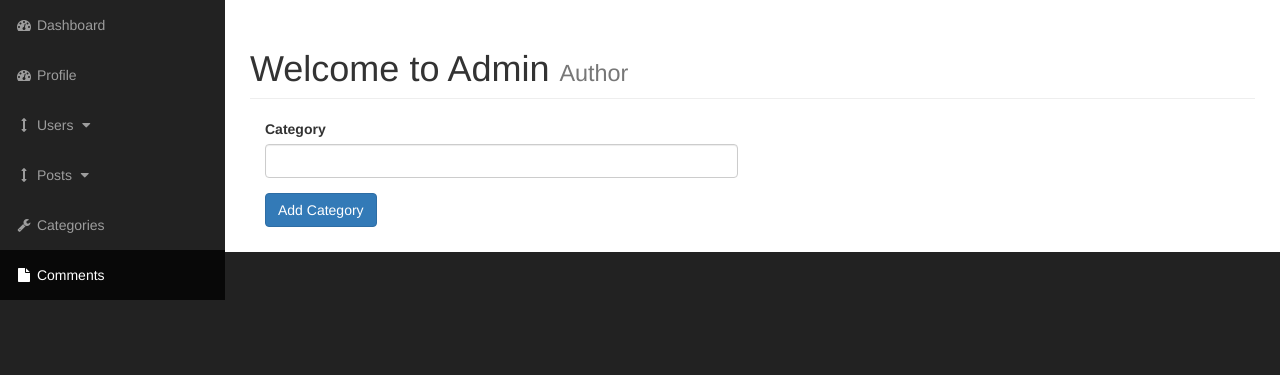
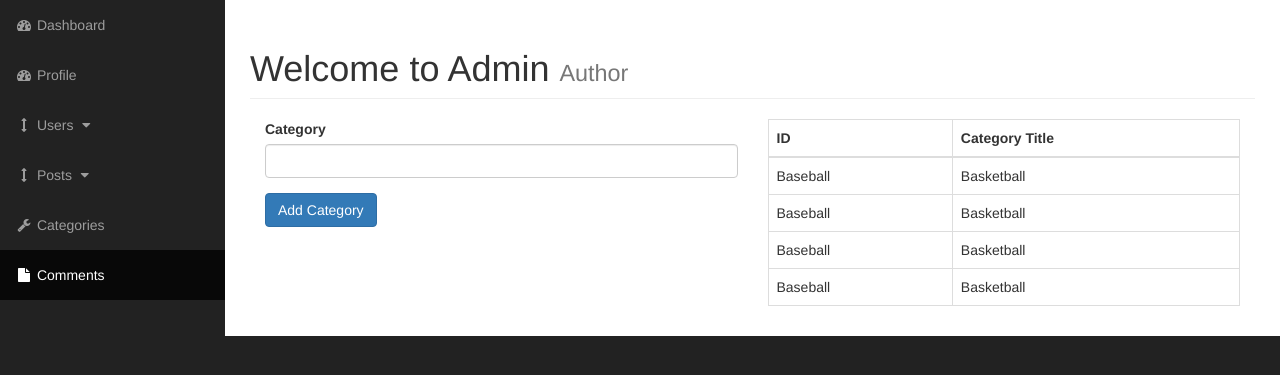
Before and after one commit to rookiemonkey/blogv3-php, a PHP site: page /admin/categories.php in a window 1280 px wide. Shown: the part 51-426 px from the top of the page. Run offline with PHP 8.4, Linux system fonts and the light colour scheme.

Commit message:
added category tables

```diff
--- a/admin/categories.php
+++ b/admin/categories.php
@@ -29,6 +29,35 @@
                             </form>
                         </div>
 
+                        <div class='col-xs-6'>
+                            <table class='table table-hover table-bordered'>
+                                <thead>
+                                    <tr>
+                                        <th>ID</th>
+                                        <th>Category Title</th>
+                                    </tr>
+                                </thead>
+                                <tbody>
+                                    <tr>
+                                        <td>Baseball</td>
+                                        <td>Basketball</td>
+                                    </tr>
+                                    <tr>
+                                        <td>Baseball</td>
+                                        <td>Basketball</td>
+                                    </tr>
+                                                                        <tr>
+                                        <td>Baseball</td>
+                                        <td>Basketball</td>
+                                    </tr>
+                                                                        <tr>
+                                        <td>Baseball</td>
+                                        <td>Basketball</td>
+                                    </tr>
+                                </tbody>
+                            </table>
+                        </div>
+
                     </div>
                 </div>
 
```
